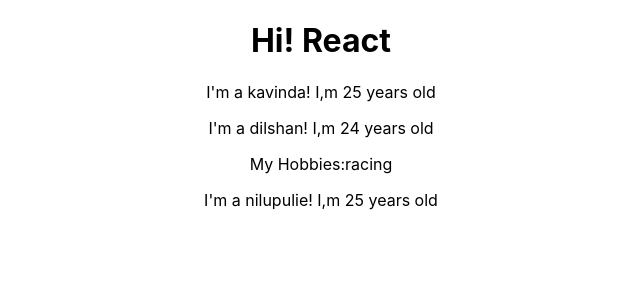
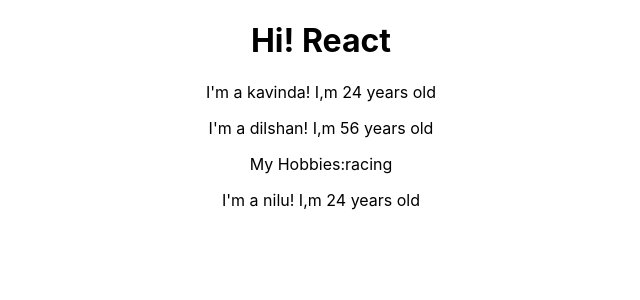
Before and after one commit to kavindadilshan/first-react-project, a React (Create React App) app: page / in a window 1280 px wide. Shown: the top 300 px of the page, without its empty margins (319-959 px from the left). Built offline with nearby package versions, Linux system fonts and the light colour scheme.

Commit message:
state handling

```diff
--- a/src/App.js
+++ b/src/App.js
@@ -1,16 +1,27 @@
 import './App.css';
-import React from 'react';
+import React ,{Component}from 'react';
 import Person from './Person/Person';
 
-function App() {
-    return (
-        <div className="App">
-            <h1>Hi! React</h1>
-            <Person name={"kavinda"} age={"25"}/>
-            <Person name={"dilshan"} age={"24"}>My Hobbies:racing</Person>
-            <Person name={"nilupulie"} age={"25"}/>
-        </div>
-    );
+class App extends Component{
+    state={
+        personList:[
+            {name:'kavinda',age:'24'},
+            {name:'dilshan',age:'56'},
+            {name:'nilu',age:'24'}
+        ]
+    }
+    render() {
+        return (
+            <div className="App">
+                <h1>Hi! React</h1>
+                <Person name={this.state.personList[0].name} age={this.state.personList[0].age}/>
+                <Person name={this.state.personList[1].name} age={this.state.personList[1].age}>My Hobbies:racing</Person>
+                <Person name={this.state.personList[2].name} age={this.state.personList[2].age}/>
+            </div>
+        );
+    }
+
+
     // return  React.createElement('div',null,React.createElement('h1',null,'work'))
 }
 
```
